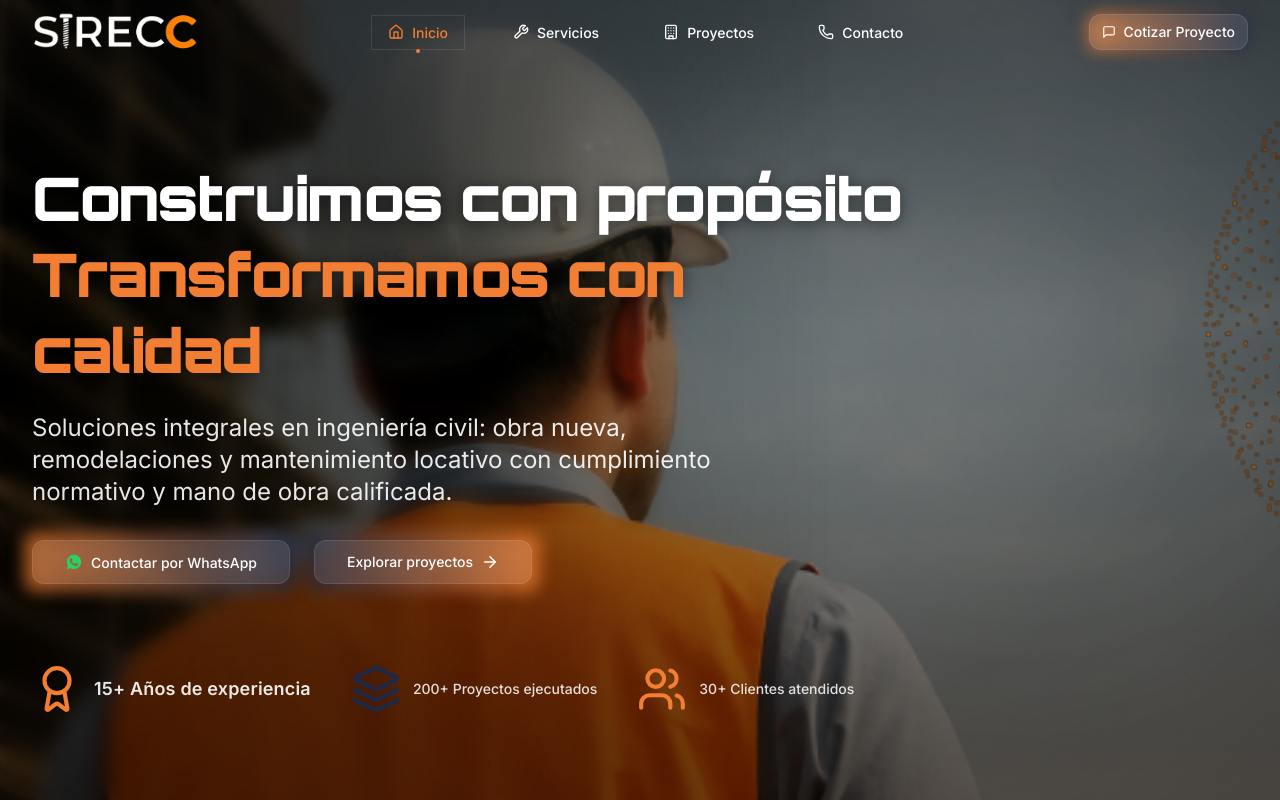
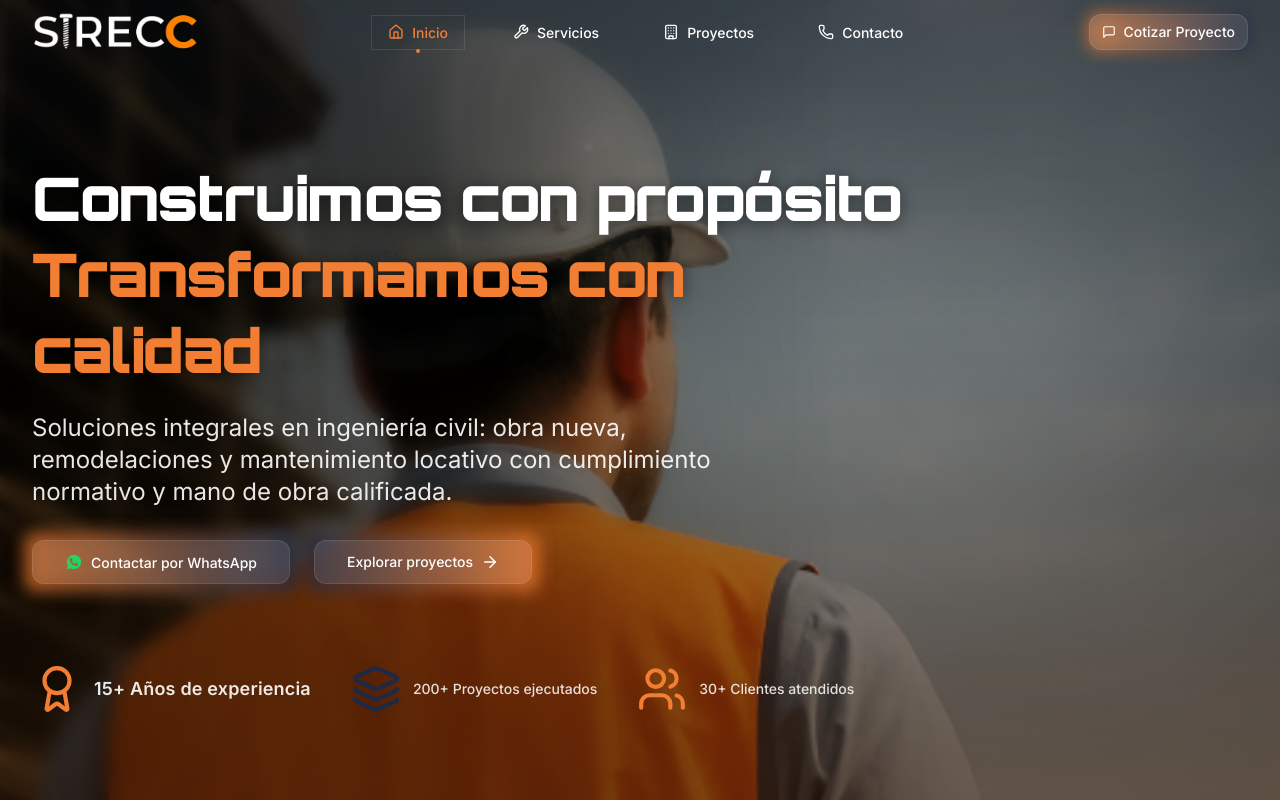
Before and after one commit to CEOMAN-inc/sirecc_landing2, a React (Vite) app: page /homepage-with-3d-construction-experience in a window 1280 px wide. Shown: the top 800 px of the page. Built offline with nearby package versions, Linux system fonts and the light colour scheme.

Commit message:
se ajusta home

```diff
--- a/src/pages/homepage-with-3d-construction-experience/components/GlobalSphereLayer.jsx
+++ b/src/pages/homepage-with-3d-construction-experience/components/GlobalSphereLayer.jsx
@@ -37,7 +37,6 @@ export default function GlobalSphereLayer() {
     };
   }, []);
 
-  // Parallax vertical para que acompañe todo el scroll
 useEffect(() => {
   const st = ScrollTrigger.create({
     start: 0,
@@ -45,20 +44,28 @@ export default function GlobalSphereLayer() {
     scrub: true,
     onUpdate: (self) => {
       if (!groupRef.current) return;
-        const y = gsap.utils.mapRange(0, 1, 1.6, -1.6, self.progress);
-        gsap.to(groupRef.current.position, { y, duration: 0.25, ease: 'power1.out', overwrite: true });
-        gsap.to(groupRef.current.rotation, { y: self.progress * Math.PI * 2, duration: 0.6, ease: 'none', overwrite: true });
+
+      // Progreso de scroll (0 = inicio, 1 = final)
+      // Mapea a un rango mayor para que se note el efecto
+      const y = gsap.utils.mapRange(0, 1, 4, -4, self.progress);
+
+      gsap.to(groupRef.current.position, {
+        y,
+        duration: 0.3,
+        ease: 'power1.out',
+        overwrite: true,
+      });
     },
   });
+
   return () => st.kill();
 }, []);
 
   // Zona visible de la esfera (radial, lado derecho)
-  const MASK_CX = '84%';
-  const MASK_CY = '45%';
-  const MASK_INNER = '52%';
-  const MASK_OUTER = '92%';
-
+const MASK_CX = '50%';   // centro en el medio
+const MASK_CY = '50%';
+const MASK_INNER = '100%'; // todo visible
+const MASK_OUTER = '150%'; // difuminado hacia afuera
   return (
     // z-[5]: encima de fondos/overlays del Hero, debajo del texto (que irá en z-[20])
     <div className="fixed inset-0 z-[5] pointer-events-none">
@@ -73,8 +80,8 @@ export default function GlobalSphereLayer() {
           <fog attach="fog" args={[BASE_BG, 8, 38]} />
           <group ref={groupRef} position={[12, 0.5, 1]}>
             <SphereOfSpheres
-              count={2000}
-              radius={7}
+              count={1000}
+              radius={6}
               pulseAmp={0.32}
               autoRotate={0.14}
               mouseIntensity={0.65}
@@ -109,6 +116,7 @@ export default function GlobalSphereLayer() {
     )`,
   }}
 />
+
     </div>
   );
 }
--- a/src/pages/homepage-with-3d-construction-experience/components/HeroSection.jsx
+++ b/src/pages/homepage-with-3d-construction-experience/components/HeroSection.jsx
@@ -57,53 +57,55 @@ const HeroSection = () => {
 
   return (
     <section ref={heroRef} className="relative h-screen overflow-hidden bg-[var(--base-bg)]" style={{ ['--base-bg']: BASE_BG }}>
-      {/* Fondo */}
+
+      {/* --- CAPA 1: FONDO Y EFECTOS VISUALES --- */}
+      {/* Este contenedor agrupa todos los elementos que van detrás del contenido principal. */}
+      <div className="absolute inset-0 z-0 pointer-events-none">
+        {/* Imagen de fondo */}
         <img
           src="/assets/images/hero-background.png"
           alt="Hero Background"
-        className="absolute inset-0 w-full h-full object-cover object-top z-4"
+          className="absolute inset-0 w-full h-full object-cover object-top"
         />
 
         {/* Oscurecedor suave global */}
         <div
-        className="absolute inset-0 z-10 pointer-events-none"
+          className="absolute inset-0"
           style={{ background: 'radial-gradient(ellipse at center, rgba(0,0,0,0.28), rgba(0,0,0,0.52) 60%, rgba(0,0,0,0.6))' }}
         />
 
+        {/* >>> SPOTLIGHT DERECHA */}
+        <div
+          className="absolute inset-0 mix-blend-screen"
+          style={{
+            opacity: 0.6,
+            background: 'radial-gradient(700px 700px at 80% 40%, rgba(255,255,255,0.22), rgba(255,255,255,0) 60%)'
+          }}
+        />
 
+        {/* Fallback para navegadores sin backdrop-filter */}
+        <div
+          className="absolute inset-0 md:hidden"
+          style={{ background: 'linear-gradient(90deg, rgba(0,0,0,.45) 0%, rgba(0,0,0,.35) 35%, rgba(0,0,0,0) 70%)' }}
+        />
+      </div>
 
-
-
-      {/* >>> DIFUMINADO PROGRESIVO IZQUIERDA → CENTRO (capa con blur y máscara) */}
+      {/* --- CAPA 2: EFECTO BLUR (si es necesario) --- */}
+      {/* Esta capa está separada para aplicar el blur sobre el fondo sin afectar el texto. */}
       <div
-        className="absolute inset-y-0 left-0 right-0 z-[28] pointer-events-none"
+        className="absolute inset-y-0 left-0 right-0 z-10 pointer-events-none"
         style={{
           backdropFilter: 'blur(10px)',
           WebkitBackdropFilter: 'blur(10px)',
           background: 'rgba(0,0,0,0.28)',
           WebkitMaskImage: 'linear-gradient(to right, rgba(0,0,0,1) 0%, rgba(0,0,0,.85) 30%, rgba(0,0,0,0) 65%)',
-          maskImage:        'linear-gradient(to right, rgba(0,0,0,1) 0%, rgba(0,0,0,.85) 30%, rgba(0,0,0,0) 65%)'
+          maskImage:       'linear-gradient(to right, rgba(0,0,0,1) 0%, rgba(0,0,0,.85) 30%, rgba(0,0,0,0) 65%)'
         }}
       />
 
-      {/* >>> SPOTLIGHT DERECHA */}
-      <div
-        className="absolute inset-0 z-[27] pointer-events-none mix-blend-screen"
-        style={{
-          opacity: 0.6,
-          background:
-            'radial-gradient(700px 700px at 80% 40%, rgba(255,255,255,0.22), rgba(255,255,255,0) 60%)'
-        }}
-      />
-
-      {/* Fallback por si el navegador no soporta backdrop-filter */}
-      <div
-        className="absolute inset-0 z-[26] pointer-events-none md:hidden"
-        style={{ background: 'linear-gradient(90deg, rgba(0,0,0,.45) 0%, rgba(0,0,0,.35) 35%, rgba(0,0,0,0) 70%)' }}
-      />
-
-      {/* Contenido */}
-      <div className="relative z-30 h-full flex pt-40 md:pt-21 pointer-events-none">
+      {/* --- CAPA 3: CONTENIDO PRINCIPAL (UI) --- */}
+      {/* Todo el texto y los botones están en la capa superior. */}
+      <div className="relative z-20 h-full flex pt-40 md:pt-21 pointer-events-none">
         <div className="max-w-7xl mx-auto px-6 lg:px-8 w-full">
           <div ref={contentRef} className="max-w-4xl">
             {/* Eslogan */}
@@ -119,7 +121,7 @@ const HeroSection = () => {
               </h1>
             </div>
 
-            {/* Subtítulo (resumido) */}
+            {/* Subtítulo */}
             <motion.p
               className="hero-subtitle font-inter text-xl lg:text-2xl text-white/90 max-w-3xl leading-relaxed mt-6"
               whileHover={{ scale: 1.02 }}
@@ -129,9 +131,9 @@ const HeroSection = () => {
               normativo y mano de obra calificada.
             </motion.p>
 
-            {/* CTA — mismo diseño que el Header (halo + blur, sin neón) */}
+            {/* Botones CTA */}
             <div className="hero-buttons flex flex-col sm:flex-row gap-6 mt-8 pointer-events-auto">
-              {/* Solicitar cotización */}
+              {/* Contactar por WhatsApp */}
              <div className="relative group">
                 <span
                   className="absolute -inset-[8px] rounded-xl opacity-70 group-hover:opacity-100 blur transition duration-500"
@@ -143,14 +145,13 @@ const HeroSection = () => {
                   size="lg"
                   className="relative rounded-xl bg-white/10 backdrop-blur-sm text-white border border-white/10
                             hover:scale-[1.02] transition-all duration-300"
-    onMouseEnter={() => setClickExplosion((c) => c + 1)} // micro-pulso 3D
+                  onMouseEnter={() => setClickExplosion((c) => c + 1)}
                   onClick={() => {
-      setClickExplosion((c) => c + 1);                   // pulso 3D al click
+                    setClickExplosion((c) => c + 1);
                     window.open(getWhatsAppUrl(), '_blank', 'noopener');
                   }}
                 >
                   <span className="flex items-center gap-2">
-      {/* Logito pequeño de WhatsApp (inline SVG, sin depender de icon set) */}
                     <svg
                       viewBox="0 0 32 32"
                       className="w-[18px] h-[18px] shrink-0"
@@ -164,7 +165,7 @@ const HeroSection = () => {
                 </Button>
               </div>
 
-              {/* Explorar proyectos (mismo estilo, gradiente invertido para contraste) */}
+              {/* Explorar proyectos */}
               <div className="relative group">
                 <span
                   className="absolute -inset-[8px] rounded-xl opacity-70 group-hover:opacity-100 blur transition duration-500"
--- a/src/pages/homepage-with-3d-construction-experience/components/SphereOfSpheres.jsx
+++ b/src/pages/homepage-with-3d-construction-experience/components/SphereOfSpheres.jsx
@@ -4,7 +4,7 @@ import * as THREE from 'three';
 
 export default function SphereOfSpheres({
   count = 1600,
-  radius = 5.2,
+  radius = 4.0,
   pulseAmp = 0.35,      // amplitud del “palpito”
   pulseSpeed = 1.2,     // velocidad del “palpito”
   autoRotate = 0.15,    // giro base
@@ -12,8 +12,8 @@ export default function SphereOfSpheres({
   position = [6, 0, 0],
 
   // ★ NUEVOS CONTROLES DE EXPLOSIÓN
-  explodeFactor = 2.6,   // multiplica el radio durante la explosión (antes era 4.0)
-  explodeHardCap = 18.4, // tope absoluto (en world units) para que no se desborde
+  explodeFactor = 100.0,   // multiplica el radio durante la explosión (antes era 4.0)
+  explodeHardCap = 23.4, // tope absoluto (en world units) para que no se desborde
 }) {
   const groupRef = useRef();
   const pointsRef = useRef();
```
Lines whose indentation alone changed are shown as unchanged.
